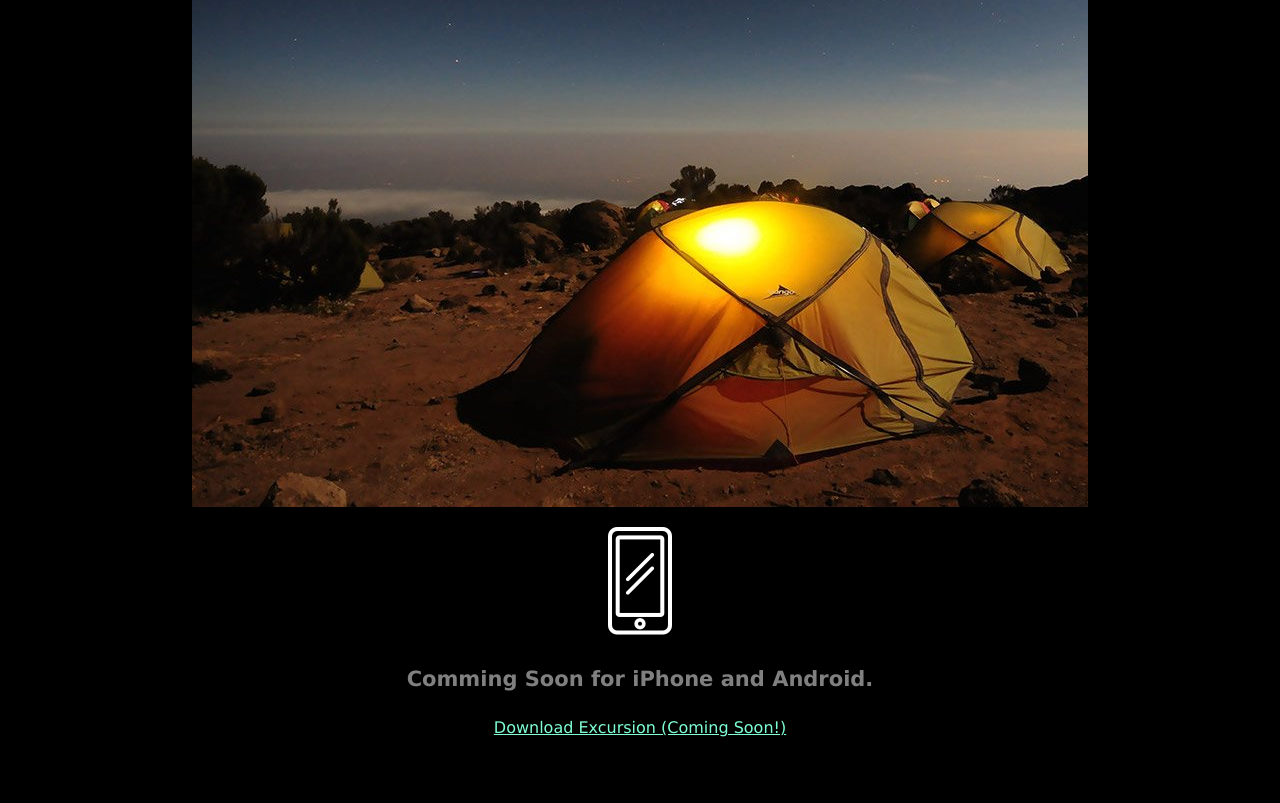
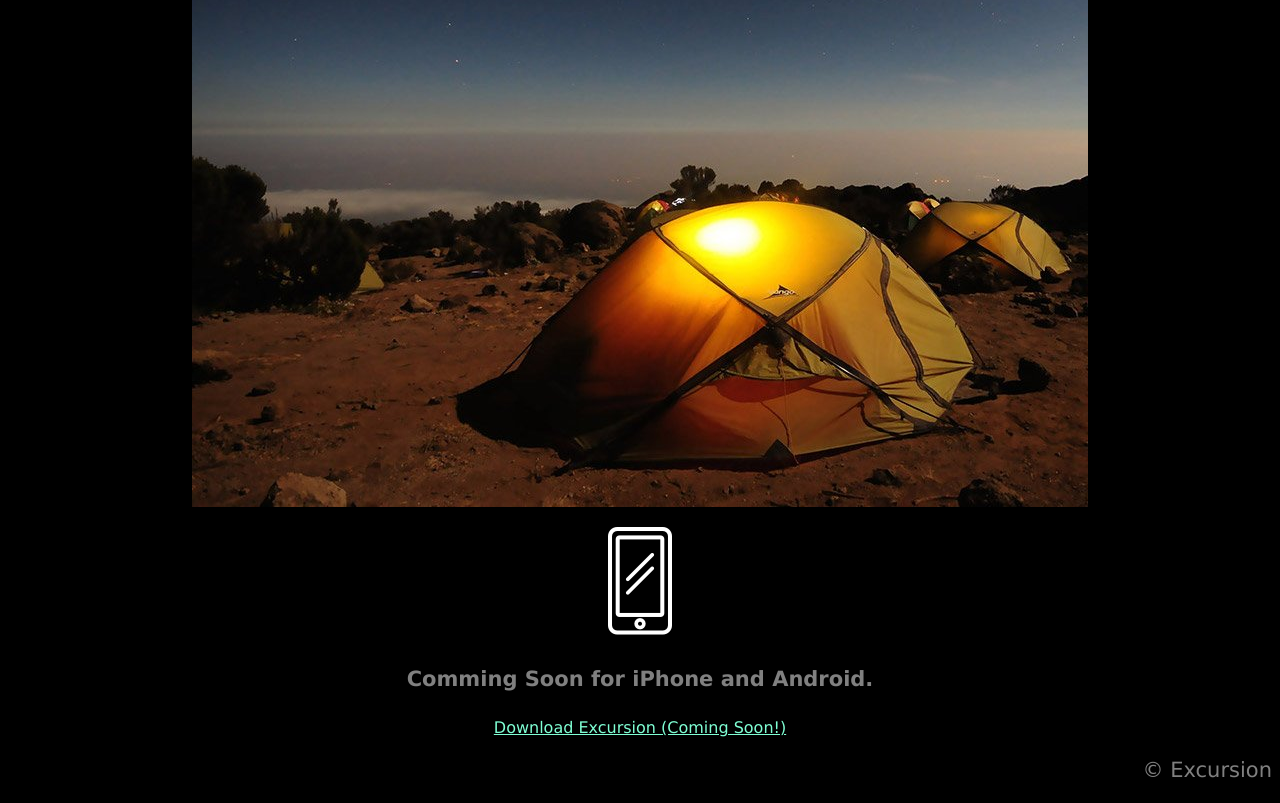
Before and after one commit to smilingedi/excursion, a plain HTML site: page index.html in a window 1280 px wide. Shown: the part 505-1308 px from the top of the page. Before the commit the page ends 1258 px from the top, so only its background shows below. Drawn offline with Linux system fonts and the light colour scheme; files whose address does not match are found by name.

Commit message:
Final push

```diff
--- a/index.html
+++ b/index.html
@@ -22,6 +22,7 @@
     <p><img src="resources\images\phone.png" alt=""></p>
     <h4 class="header--sub-header">Comming Soon for iPhone and Android.</h4>
     <p><a class="link--cta" href="#">Download Excursion (Coming Soon!)</a></p>
+    <p class="link--copyright">© Excursion</p>
 
 </body>
 </html>
--- a/resources/css/styles.css
+++ b/resources/css/styles.css
@@ -30,3 +30,10 @@ body{
     font-size: 16px;
     color: aquamarine;
 }
+
+/* FOOTER */
+.link--copyright{
+    font-size: 21px;
+    color: grey;
+    text-align: right;
+}
```
